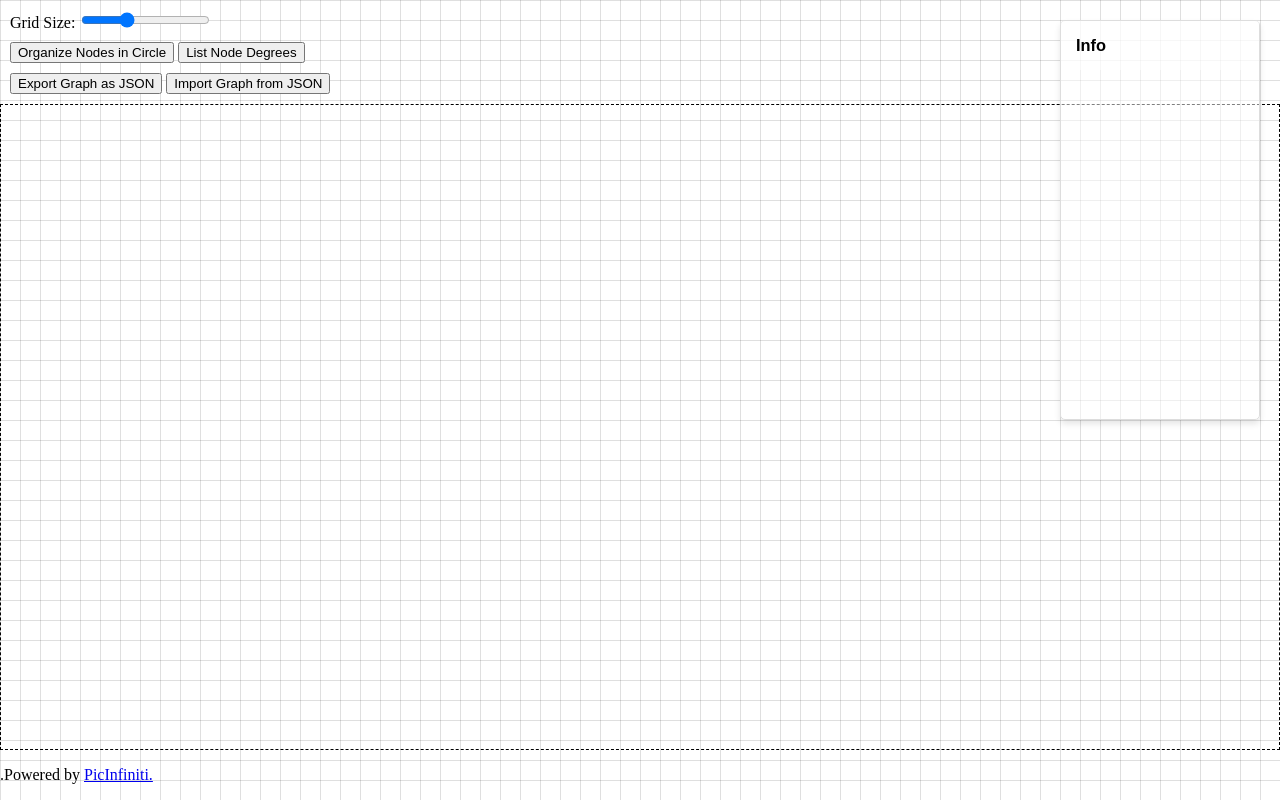
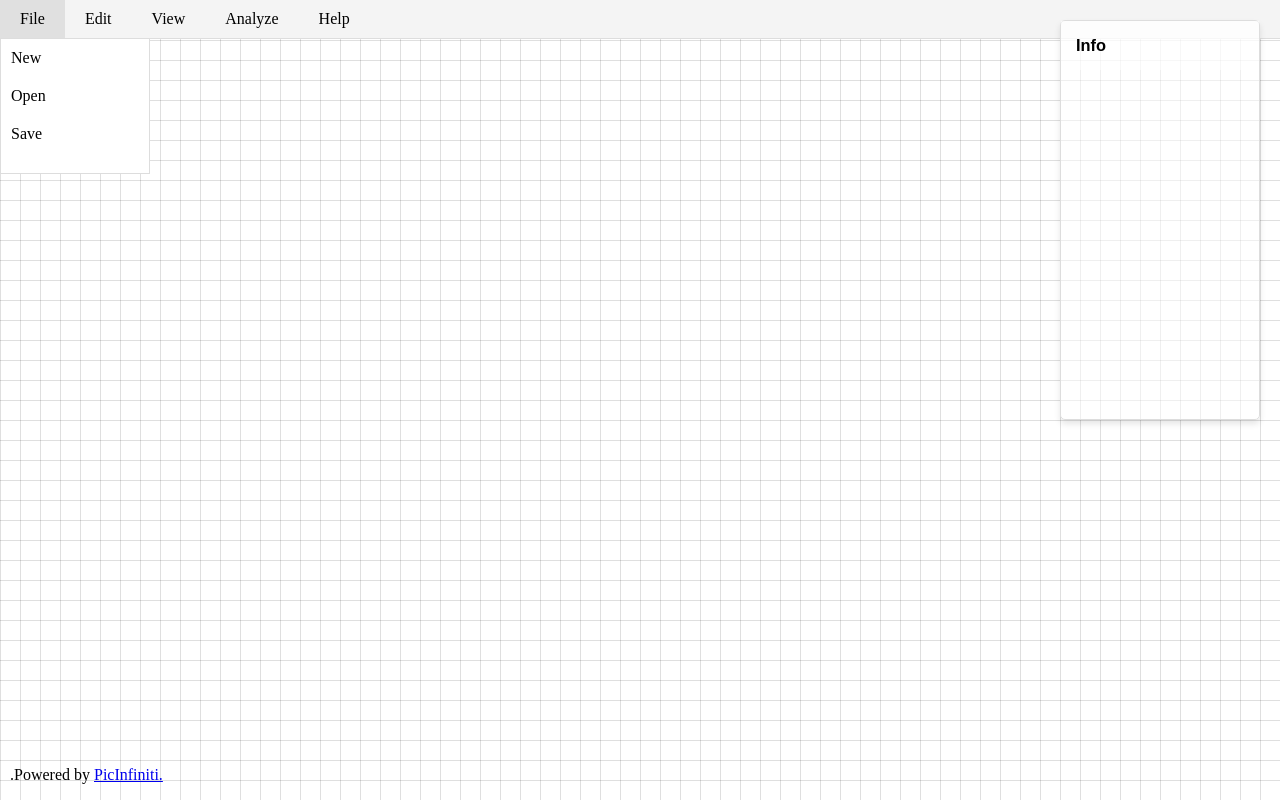
Before and after one commit to PicInfiniti/app-graph, a website built with Vite: page src/index.html in a window 1280 px wide. Built offline with nearby package versions, Linux system fonts and the light colour scheme; what graphology would draw is missing.

Commit message:
add menu bar

```diff
--- a/src/assets/sass/style.sass
+++ b/src/assets/sass/style.sass
@@ -13,6 +13,9 @@ body
   width: 100vw
   height: 100vh
 
+.nodes text
+  pointer-events: none
+
 .container
   width: 100%
   height: 100%
@@ -22,9 +25,9 @@ body
   background-image: linear-gradient(to right, rgba(0, 0, 0, 0.2) 1%, transparent 1px), linear-gradient(to bottom, rgba(0, 0, 0, 0.2) 1%, transparent 1px)
   background-size: var(--grid-size) var(--grid-size)
   .main
+    flex: 1
     display: flex
     flex-direction: column
-    flex: 1
     .setting
       padding: 10px
       display: flex
@@ -32,7 +35,6 @@ body
       gap: 10px
 
     #chart
-      border: 1px dashed black
       width: 100%
       height: 100%
       user-select: none
@@ -40,9 +42,11 @@ body
       -moz-user-select: none
       -ms-user-select: none
 
-
-.nodes text
-  pointer-events: none
+  footer
+    position: absolute
+    bottom: 0
+    left: 10px
+    pointer-events: none
 
 #floating-panel
   position: fixed
@@ -75,3 +79,52 @@ body
     padding: 10px
     overflow: auto
     scrollbar-width: thin
+
+
+
+.menu-bar
+  background-color: #f4f4f4
+  border-bottom: 1px solid #ddd
+  padding: 0
+  margin: 0
+
+  ul
+    list-style-type: none
+    margin: 0
+    padding: 0
+    display: flex
+
+
+  .menu-item
+    position: relative
+    padding: 10px 20px
+    cursor: pointer
+
+    &:hover
+      background-color: #e0e0e0
+
+      .dropdown
+        display: block
+
+
+  .dropdown
+    display: none
+    position: absolute
+    top: 100%
+    left: 0
+    background-color: #ffffff
+    border: 1px solid #ddd
+    list-style-type: none
+    padding: 0
+    margin: 0
+    min-width: 150px
+    z-index: 1000
+
+
+    li
+      padding: 10px
+      cursor: pointer
+
+
+      &:hover
+        background-color: #f4f4f4
--- a/src/index.html
+++ b/src/index.html
@@ -14,29 +14,59 @@
     <script src="https://code.jquery.com/ui/1.13.2/jquery-ui.min.js"></script>
 
     <script type="module" src="./main.js" defer></script>
+    <style>
 
+
+    </style>
   </head>
 
   <body>
     <div class="container">
+      <nav class="menu-bar">
+        <ul>
+          <li class="menu-item">File
+            <ul class="dropdown">
+              <li>New</li>
+              <li id="import-graph">Open</li>
+              <li id="export-graph">Save</li>
+              <li>            <input type="file" id="file-input" style="display: none;" />
+              </li>
+            </ul>
+          </li>
+          <li class="menu-item">Edit
+            <ul class="dropdown">
+              <li>Undo</li>
+              <li>Redo</li>
+              <li id="organize-circle">Organize Nodes</li>
+            </ul>
+          </li>
+          <li class="menu-item">View
+            <ul class="dropdown">
+              <li>            <label for="grid-size">Grid Size:</label>
+                <input type="range" id="grid-size" min="5" max="50" value="20"></li>
+              <li>Zoom In</li>
+              <li>Zoom Out</li>
+              <li>Reset</li>
+            </ul>
+          </li>
+          <li class="menu-item">Analyze
+            <ul class="dropdown">
+              <li id="list-degrees-btn">Node Degrees</li>
+            </ul>
+          </li>
+          <li class="menu-item">Help
+            <ul class="dropdown">
+              <li>Documentation</li>
+              <li>About</li>
+            </ul>
+          </li>
+        </ul>
+      </nav>
+
       <div class="main">
-        <div class="setting">
-          <div>
-            <label for="grid-size">Grid Size:</label>
-            <input type="range" id="grid-size" min="5" max="50" value="20">
-          </div>
-          <div>
-            <button id="organize-circle">Organize Nodes in Circle</button>
-            <button id="list-degrees-btn">List Node Degrees</button>
-          </div>
-          <div>
-            <button id="export-graph">Export Graph as JSON</button>
-            <button id="import-graph">Import Graph from JSON</button>
-            <input type="file" id="file-input" style="display: none;" />
-          </div>
-        </div>
         <div id="chart" class="render"></div>
       </div>
+
       <footer>
         <div>
           <p>.Powered by <a href="http://picinfiniti.net/" target="blank">PicInfiniti.</a></p>
@@ -59,4 +89,5 @@ $(function() {
   $('#floating-panel').draggable();
 });
 
+
 </script>
```
Also changed, not shown: index.html (deleted, +0 -13 lines), src/assets/sass/style.css, 1 other file.
